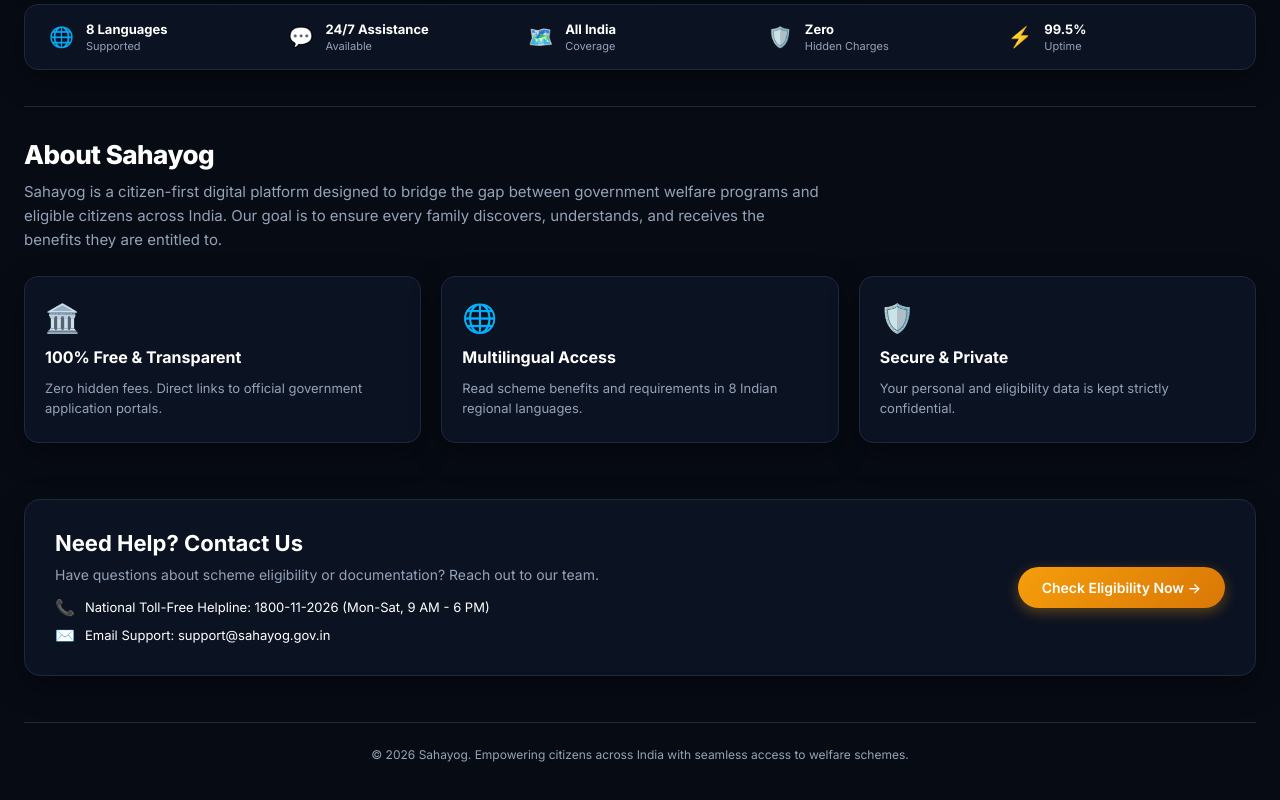
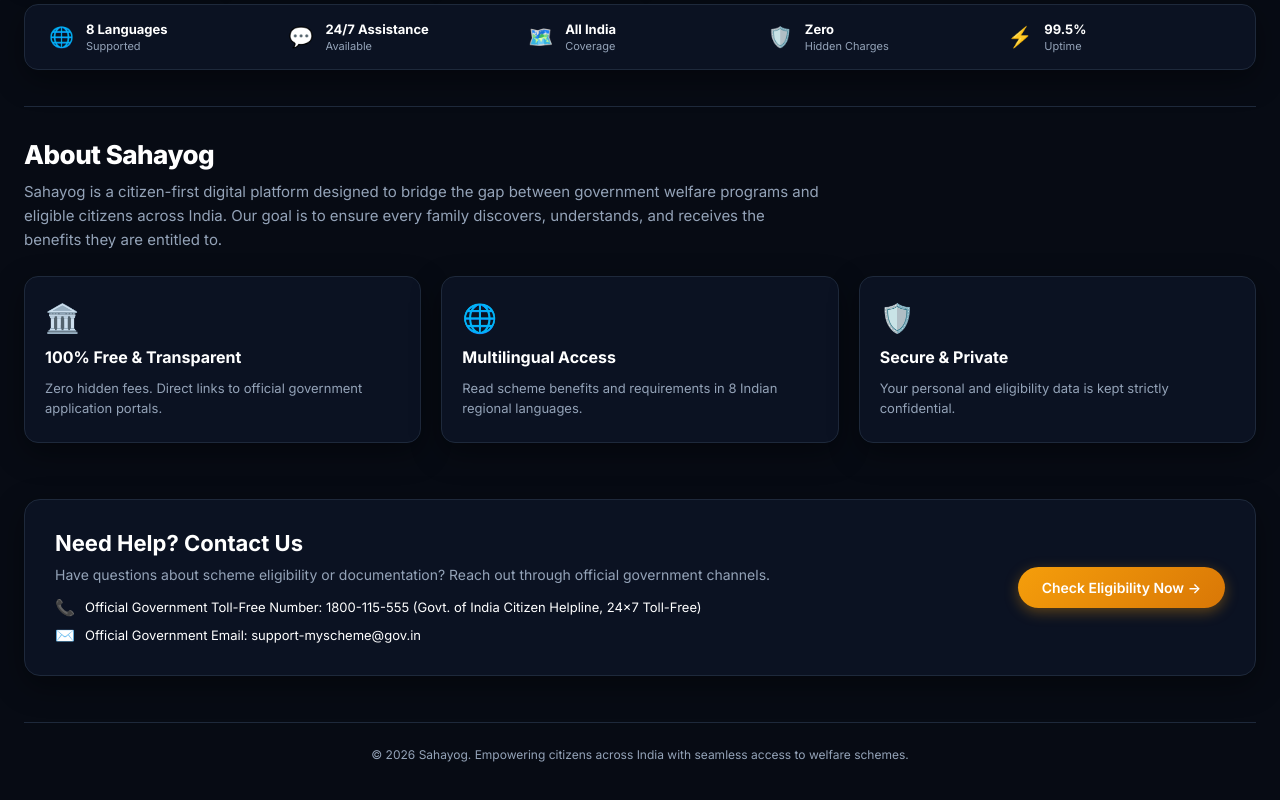
Before and after one commit to aryaman0406/sahayog-ai, a React (Vite) app in the folder frontend/: page / in a window 1280 px wide. Shown: the part 1657-2457 px from the top of the page. Built offline with nearby package versions, Linux system fonts and the light colour scheme; no server answers.

Commit message:
Update citizen contact section to explicitly list official government toll-free number and email across all languages

```diff
--- a/frontend/src/components/Hero.jsx
+++ b/frontend/src/components/Hero.jsx
@@ -781,16 +781,16 @@ export default function Hero({ isLanding = true }) {
           <div className="contact-text-col">
             <h2 className="contact-main-title">{t("contactTitle") || "Need Help? Contact Us"}</h2>
             <p className="contact-main-subtitle">
-              {t("contactSubtitle") || "Have questions about scheme eligibility or documentation? Reach out to our team."}
+              {t("contactSubtitle") || "Have questions about scheme eligibility or documentation? Reach out through official government channels."}
             </p>
             <div className="contact-details-list">
               <div className="contact-detail-row">
                 <span className="contact-detail-icon">📞</span>
-                <span>{t("contactTollFree") || "National Toll-Free Helpline: 1800-11-2026 (Mon-Sat, 9 AM - 6 PM)"}</span>
+                <span>{t("contactTollFree") || "Official Government Toll-Free Number: 1800-115-555 (Govt. of India Citizen Helpline, 24x7 Toll-Free)"}</span>
               </div>
               <div className="contact-detail-row">
                 <span className="contact-detail-icon">✉️</span>
-                <span>{t("contactEmail") || "Email Support: support@sahayog.gov.in"}</span>
+                <span>{t("contactEmail") || "Official Government Email: support-myscheme@gov.in"}</span>
               </div>
             </div>
           </div>
--- a/frontend/src/i18n/bn.js
+++ b/frontend/src/i18n/bn.js
@@ -236,8 +236,8 @@ export const bn = {
   aboutCard3Title: "সুরক্ষিত ও গোপনীয়",
   aboutCard3Desc: "আপনার ব্যক্তিগত ও যোগ্যতার তথ্য সম্পূর্ণ গোপন রাখা হয়।",
   contactTitle: "সাহায্য প্রয়োজন? যোগাযোগ করুন",
-  contactSubtitle: "প্রকল্পের যোগ্যতা বা নথিপত্র নিয়ে প্রশ্ন থাকলে আমাদের সাথে যোগাযোগ করুন।",
-  contactTollFree: "জাতীয় টোল-ফ্রি হেল্পলাইন: 1800-11-2026 (সোম-শনি, সকাল ৯টা - সন্ধ্যা ৬টা)",
-  contactEmail: "ইমেল সহায়তা: support@sahayog.gov.in",
+  contactSubtitle: "প্রকল্পের যোগ্যতা বা নথিপত্র নিয়ে প্রশ্ন থাকলে অফিসিয়াল সরকারি চ্যানেলে যোগাযোগ করুন।",
+  contactTollFree: "অফিসিয়াল সরকারি টোল-ফ্রি নম্বর: 1800-115-555 (ভারত সরকার নাগরিক হেল্পলাইন, ২৪x৭ টোল-ফ্রি)",
+  contactEmail: "অফিসিয়াল সরকারি ইমেল: support-myscheme@gov.in",
   footerRights: "© 2026 সহযোগ। সহজ কল্যাণমূলক প্রকল্প অ্যাক্সেসের মাধ্যমে নাগরিকদের ক্ষমতায়ন।",
 };
--- a/frontend/src/i18n/en.js
+++ b/frontend/src/i18n/en.js
@@ -236,8 +236,8 @@ export const en = {
   aboutCard3Title: "Secure & Private",
   aboutCard3Desc: "Your personal and eligibility data is kept strictly confidential.",
   contactTitle: "Need Help? Contact Us",
-  contactSubtitle: "Have questions about scheme eligibility or documentation? Reach out to our team.",
-  contactTollFree: "National Toll-Free Helpline: 1800-11-2026 (Mon-Sat, 9 AM - 6 PM)",
-  contactEmail: "Email Support: support@sahayog.gov.in",
+  contactSubtitle: "Have questions about scheme eligibility or documentation? Reach out through official government channels.",
+  contactTollFree: "Official Government Toll-Free Number: 1800-115-555 (Govt. of India Citizen Helpline, 24x7 Toll-Free)",
+  contactEmail: "Official Government Email: support-myscheme@gov.in",
   footerRights: "© 2026 Sahayog. Empowering citizens across India with seamless access to welfare schemes.",
 };
--- a/frontend/src/i18n/hi.js
+++ b/frontend/src/i18n/hi.js
@@ -236,8 +236,8 @@ export const hi = {
   aboutCard3Title: "सुरक्षित और निजी",
   aboutCard3Desc: "आपका व्यक्तिगत और पात्रता डेटा पूरी तरह से गोपनीय रखा जाता है।",
   contactTitle: "सहायता चाहिए? हमसे संपर्क करें",
-  contactSubtitle: "योजना पात्रता या दस्तावेज़ के बारे में कोई प्रश्न है? हमारी टीम से संपर्क करें।",
-  contactTollFree: "राष्ट्रीय टोल-फ्री हेल्पलाइन: 1800-11-2026 (सोम-शनि, 9 पूर्वाह्न - 6 अपराह्न)",
-  contactEmail: "ईमेल सहायता: support@sahayog.gov.in",
+  contactSubtitle: "योजना पात्रता या दस्तावेज़ के बारे में कोई प्रश्न है? आधिकारिक सरकारी चैनलों के माध्यम से संपर्क करें।",
+  contactTollFree: "आधिकारिक सरकारी टोल-फ्री नंबर: 1800-115-555 (भारत सरकार नागरिक हेल्पलाइन, 24x7 टोल-फ्री)",
+  contactEmail: "आधिकारिक सरकारी ईमेल: support-myscheme@gov.in",
   footerRights: "© 2026 सहयोग। कल्याणकारी योजनाओं तक निर्बाध पहुंच के साथ भारत भर के नागरिकों को सशक्त बनाना।",
 };
--- a/frontend/src/i18n/mr.js
+++ b/frontend/src/i18n/mr.js
@@ -236,8 +236,8 @@ export const mr = {
   aboutCard3Title: "सुरक्षित आणि खाजगी",
   aboutCard3Desc: "तुमचा वैयक्तिक आणि पात्रता डेटा पूर्णपणे गोपनीय ठेवला जातो.",
   contactTitle: "मदत हवी आहे? संपर्क साधा",
-  contactSubtitle: "योजनेची पात्रता किंवा कागदपत्रांबद्दल प्रश्न आहेत का? आमच्याशी संपर्क साधा.",
-  contactTollFree: "राष्ट्रीय टोल-फ्री हेल्पलाइन: 1800-11-2026 (सोम-शनि, सकाळी ९ ते संध्याकाळी ६)",
-  contactEmail: "ईमेल सपोर्ट: support@sahayog.gov.in",
+  contactSubtitle: "योजनेची पात्रता किंवा कागदपत्रांबद्दल प्रश्न आहेत का? अधिकृत सरकारी चॅनेलद्वारे संपर्क साधा.",
+  contactTollFree: "अधिकृत सरकारी टोल-फ्री नंबर: 1800-115-555 (भारत सरकार नागरिक हेल्पलाइन, 24x7 टोल-फ्री)",
+  contactEmail: "अधिकृत सरकारी ईमेल: support-myscheme@gov.in",
   footerRights: "© 2026 सहयोग. कल्याणकारी योजनांचा सुलभ लाभ मिळवून भारतातील नागरिकांचे सक्षमीकरण.",
 };
--- a/frontend/src/i18n/ta.js
+++ b/frontend/src/i18n/ta.js
@@ -213,8 +213,8 @@ export const ta = {
   aboutCard3Title: "பாதுகாப்பானது மற்றும் ரகசியமானது",
   aboutCard3Desc: "உங்கள் தனிப்பட்ட மற்றும் தகுதித் தரவு முற்றிலும் ரகசியமாக வைக்கப்படுகிறது.",
   contactTitle: "உதவி தேவையா? எங்களை தொடர்பு கொள்ளவும்",
-  contactSubtitle: "திட்ட தகுதி அல்லது ஆவணங்கள் பற்றி கேள்விகள் உள்ளதா? எங்களை அணுகவும்.",
-  contactTollFree: "தேசிய இலவச உதவி எண்: 1800-11-2026 (திங்கள்-சனி, காலை 9 - மாலை 6)",
-  contactEmail: "மின்னஞ்சல் உதவி: support@sahayog.gov.in",
+  contactSubtitle: "திட்ட தகுதி அல்லது ஆவணங்கள் பற்றி கேள்விகள் உள்ளதா? அதிகாரப்பூர்வ அரசு சேனல்கள் மூலம் அணுகவும்.",
+  contactTollFree: "அதிகாரப்பூர்வ அரசு கட்டணமில்லா எண்: 1800-115-555 (இந்திய அரசு குடிமக்கள் உதவி எண், 24x7 இலவசம்)",
+  contactEmail: "அதிகாரப்பூர்வ அரசு மின்னஞ்சல்: support-myscheme@gov.in",
   footerRights: "© 2026 சஹயோக். குடிமக்களுக்கு நலத்திட்டங்களை எளிதாகக் கொண்டு சேர்த்து மேம்படுத்துதல்.",
 };
--- a/frontend/src/i18n/te_gu_kn.js
+++ b/frontend/src/i18n/te_gu_kn.js
@@ -236,9 +236,9 @@ export const te = {
   aboutCard3Title: "సురక్షితం & గోప్యత",
   aboutCard3Desc: "మీ వ్యక్తిగత మరియు అర్హత సమాచారం పూర్తిగా గోప్యంగా ఉంచబడుతుంది.",
   contactTitle: "సహాయం కావాలా? మమ్మల్ని సంప్రదించండి",
-  contactSubtitle: "పథకాల అర్హత లేదా పత్రాల గురించి సందేహాలు ఉన్నాయా? మా బృందాన్ని సంప్రదించండి.",
-  contactTollFree: "జాతీయ టోల్-ఫ్రీ హెల్ప్‌లైన్: 1800-11-2026 (సోమ-శని, ఉదయం 9 - సాయంత్రం 6)",
-  contactEmail: "ఈమెయిల్ మద్దతు: support@sahayog.gov.in",
+  contactSubtitle: "పథకాల అర్హత లేదా పత్రాల గురించి సందేహాలు ఉన్నాయా? అధికారిక ప్రభుత్వ ఛానెల్‌ల ద్వారా సంప్రదించండి.",
+  contactTollFree: "అధికారిక ప్రభుత్వ టోల్-ఫ్రీ నంబర్: 1800-115-555 (భారత ప్రభుత్వం పౌర హెల్ప్‌లైన్, 24x7 ఉచితం)",
+  contactEmail: "అధికారిక ప్రభుత్వ ఈమెయిల్: support-myscheme@gov.in",
   footerRights: "© 2026 సహయోగ్. సంక్షేమ పథకాల సులభతర యాక్సెస్‌తో భారతదేశ పౌరుల సాధికారత.",
 };
 
@@ -480,9 +480,9 @@ export const gu = {
   aboutCard3Title: "સુરક્ષિત અને ખાનગી",
   aboutCard3Desc: "તમારો અંગત અને પાત્રતા ડેટા સંપૂર્ણપણે ગોપનીય રાખવામાં આવે છે.",
   contactTitle: "મદદ જોઈએ છે? અમારો સંપર્ક કરો",
-  contactSubtitle: "યોજનાની પાત્રતા અથવા દસ્તાવેજો વિશે પ્રશ્નો છે? અમારી ટીમનો સંપર્ક કરો.",
-  contactTollFree: "રાષ્ટ્રીય ટોલ-ફ્રી હેલ્પલાઇન: 1800-11-2026 (સોમ-શનિ, સવારે ૯ થી સાંજે ૬)",
-  contactEmail: "ઇમેઇલ સપોર્ટ: support@sahayog.gov.in",
+  contactSubtitle: "યોજનાની પાત્રતા અથવા દસ્તાવેજો વિશે પ્રશ્નો છે? સત્તાવાર સરકારી ચેનલો દ્વારા સંપર્ક કરો.",
+  contactTollFree: "સત્તાવાર સરકારી ટોલ-ફ્રી નંબર: 1800-115-555 (ભારત સરકાર નાગરિક હેલ્પલાઇન, 24x7 ટોલ-ફ્રી)",
+  contactEmail: "સત્તાવાર સરકારી ઇમેઇલ: support-myscheme@gov.in",
   footerRights: "© 2026 સહયોગ. કલ્યાણકારી યોજનાઓની સરળ પહોંચ સાથે નાગરિકોનું સશક્તિકરણ.",
 };
 
@@ -724,8 +724,8 @@ export const kn = {
   aboutCard3Title: "ಸುರಕ್ಷಿತ ಮತ್ತು ಗೌಪ್ಯ",
   aboutCard3Desc: "ನಿಮ್ಮ ವೈಯಕ್ತಿಕ ಮತ್ತು ಅರ್ಹತೆಯ ಡೇಟಾವನ್ನು ಸಂಪೂರ್ಣವಾಗಿ ಗೌಪ್ಯವಾಗಿಡಲಾಗುತ್ತದೆ.",
   contactTitle: "ಸಹಾಯ ಬೇಕೇ? ನಮ್ಮನ್ನು ಸಂಪರ್ಕಿಸಿ",
-  contactSubtitle: "ಯೋಜನೆಯ ಅರ್ಹತೆ ಅಥವಾ ದಾಖಲೆಗಳ ಬಗ್ಗೆ ಪ್ರಶ್ನೆಗಳಿವೆಯೇ? ನಮ್ಮ ತಂಡವನ್ನು ಸಂಪರ್ಕಿಸಿ.",
-  contactTollFree: "ರಾಷ್ಟ್ರೀಯ ಟೋಲ್-ಫ್ರೀ ಹೆಲ್ಪ್‌ಲೈನ್: 1800-11-2026 (ಸೋಮ-ಶನಿ, ಬೆಳಿಗ್ಗೆ ೯ ರಿಂದ ಸಂಜೆ ೬)",
-  contactEmail: "ಇಮೇಲ್ ಬೆಂಬಲ: support@sahayog.gov.in",
+  contactSubtitle: "ಯೋಜನೆಯ ಅರ್ಹತೆ ಅಥವಾ ದಾಖಲೆಗಳ ಬಗ್ಗೆ ಪ್ರಶ್ನೆಗಳಿವೆಯೇ? ಅಧಿಕೃತ ಸರ್ಕಾರಿ ವಾಹಿನಿಗಳ ಮೂಲಕ ಸಂಪರ್ಕಿಸಿ.",
+  contactTollFree: "ಅಧಿಕೃತ ಸರ್ಕಾರಿ ಟೋಲ್-ಫ್ರೀ ಸಂಖ್ಯೆ: 1800-115-555 (ಭಾರತ ಸರ್ಕಾರ ನಾಗರಿಕ ಸಹಾಯವಾಣಿ, 24x7 ಉಚಿತ)",
+  contactEmail: "ಅಧಿಕೃತ ಸರ್ಕಾರಿ ಇಮೇಲ್: support-myscheme@gov.in",
   footerRights: "© 2026 ಸಹಯೋಗ್. ಕಲ್ಯಾಣ ಯೋಜನೆಗಳ ಸುಲಭ ಪ್ರವೇಶದೊಂದಿಗೆ ಭಾರತದ ನಾಗರಿಕರ ಸಬಲೀಕರಣ.",
 };
```
